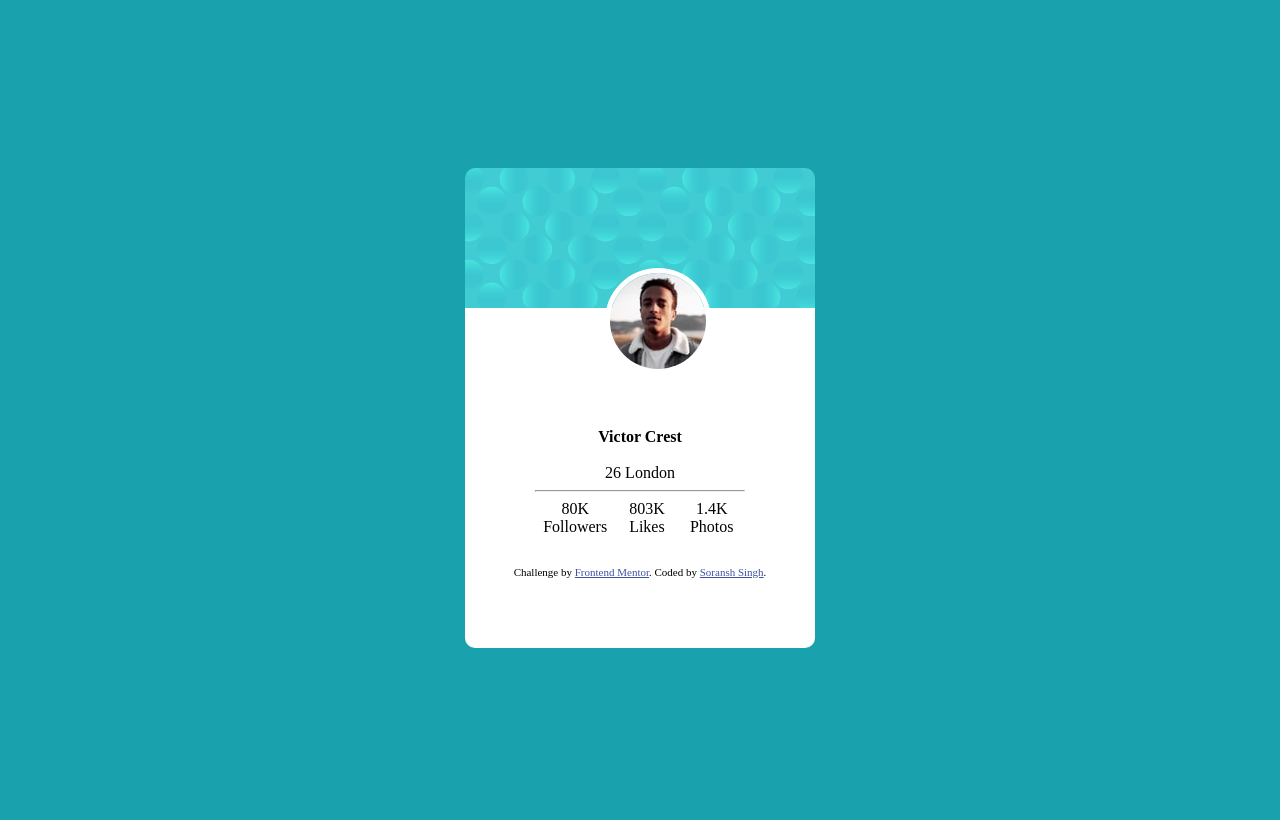
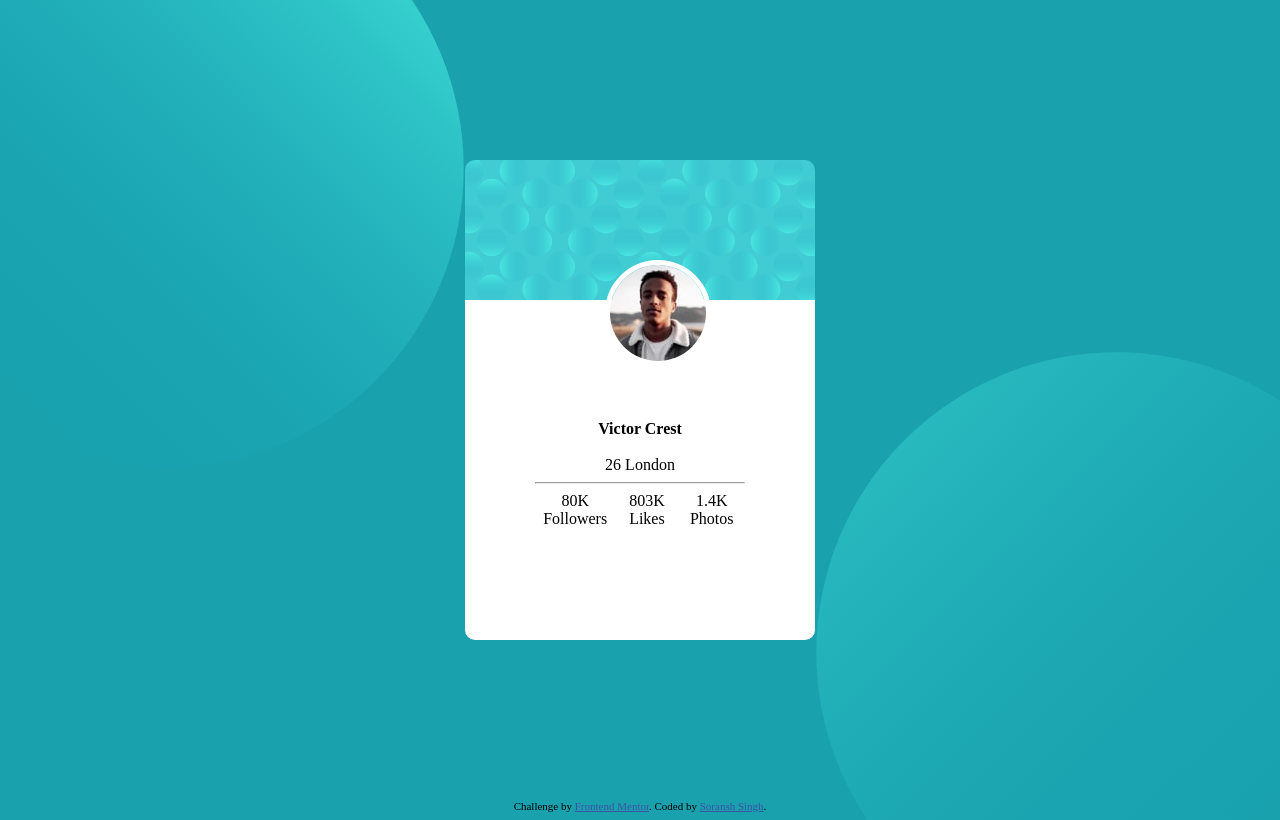
Before and after one commit to soransh-singh/profileCard-FrontendMentor, a plain HTML site: page index.html in a window 1280 px wide. Drawn offline with Linux system fonts and the light colour scheme.

Commit message:
update index.html

```diff
--- a/index.html
+++ b/index.html
@@ -10,12 +10,14 @@
 
   <!-- Feel free to remove these styles or customise in your own stylesheet 👍 -->
   <style>
-    .attribution { font-size: 11px; text-align: center; }
+    .attribution {
+      font-size: 11px;
+      text-align: center;
+      position: static;
+      bottom: 0px;
+     }
     .attribution a { color: hsl(228, 45%, 44%); }
-    body{
-      background-color:hsl(185, 75%, 39%);
-      align-content: center;
-    }
+
     .center{
       display: block;
       margin-top: 20vh;
@@ -61,6 +63,13 @@
     .col{
       flex: left;
     }
+    body{
+      background-color:  hsl(185, 75%, 39%);
+      background-image: url("images\\bg-pattern-top.svg"), url("images\\bg-pattern-bottom.svg");
+      background-size: 600px,600px;
+      background-position:-20% -60%,120% 160%;
+      background-repeat: no-repeat, no-repeat;
+    }
   </style>
 </head>
 <body>
@@ -68,7 +77,6 @@
     <img src="images\image-victor.jpg" alt="victor crest">
    <div class="content">
      <span class="name" >Victor Crest</span><br>
-
      26
      London
      <br>
@@ -86,16 +94,13 @@
         1.4K
         Photos
       </div>
-
-
-
     </div>
    </div>
-  <div class="attribution">
-    Challenge by <a href="https://www.frontendmentor.io?ref=challenge" target="_blank">Frontend Mentor</a>.
-    Coded by <a href="https://soransh-singh.github.io/">Soransh Singh</a>.
-  </div>
+
 </div>
-
+<div class="attribution">
+  Challenge by <a href="https://www.frontendmentor.io?ref=challenge" target="_blank">Frontend Mentor</a>.
+  Coded by <a href="https://soransh-singh.github.io/">Soransh Singh</a>.
+</div>
 </body>
 </html>
```
